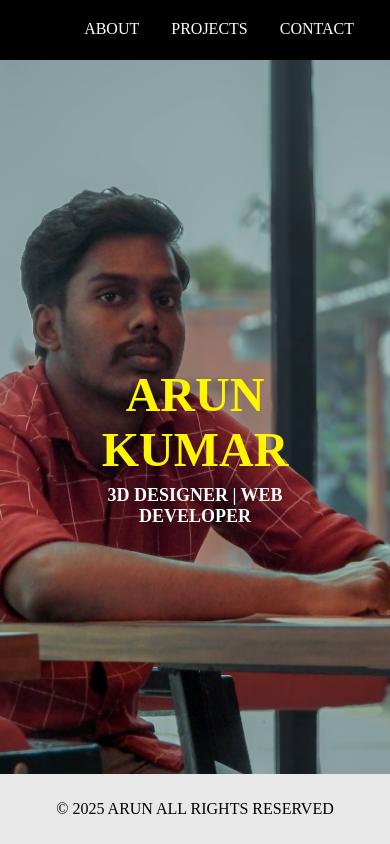
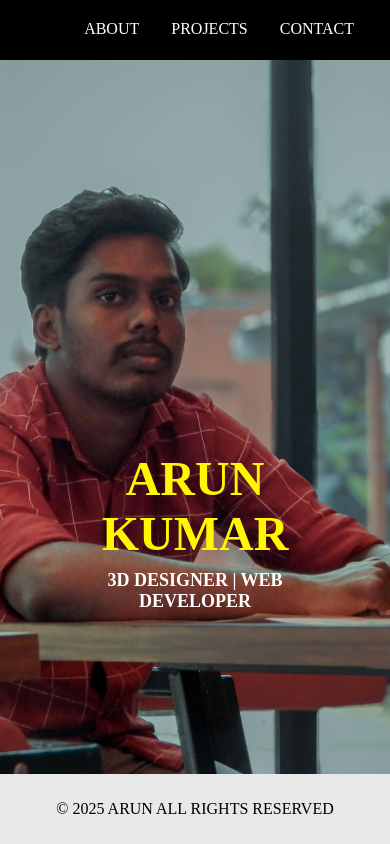
Before and after one commit to tristan-xo/arun_website, a plain HTML site: page index.html in a window 390 px wide. Drawn offline with Linux system fonts and the light colour scheme.

Commit message:
Update style.css

```diff
--- a/style.css
+++ b/style.css
@@ -116,7 +116,7 @@ footer {
 
 @media (max-width: 1528px) {
     .text-container {
-        font-size: 32px;
+        font-size: 48px;
         top: 50%;
     }
 
@@ -125,3 +125,14 @@ footer {
         top: 60%;
     }
 }
+@media (max-width: 768px) {
+    .text-container {
+        font-size: 32px;
+        top: 60%;
+    }
+
+    .additional-text {
+        font-size: 12px;
+        top: 70%;
+    }
+}
```
